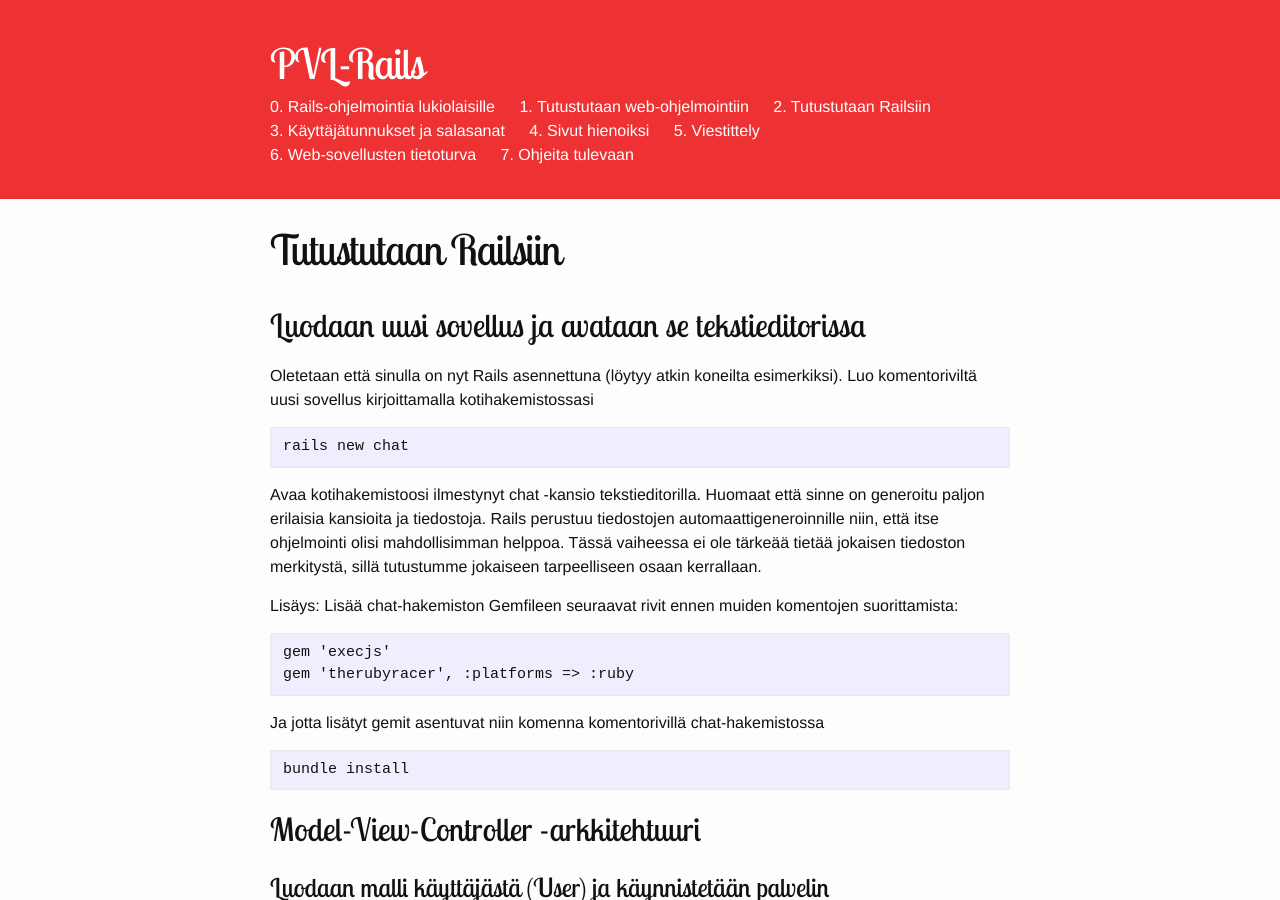
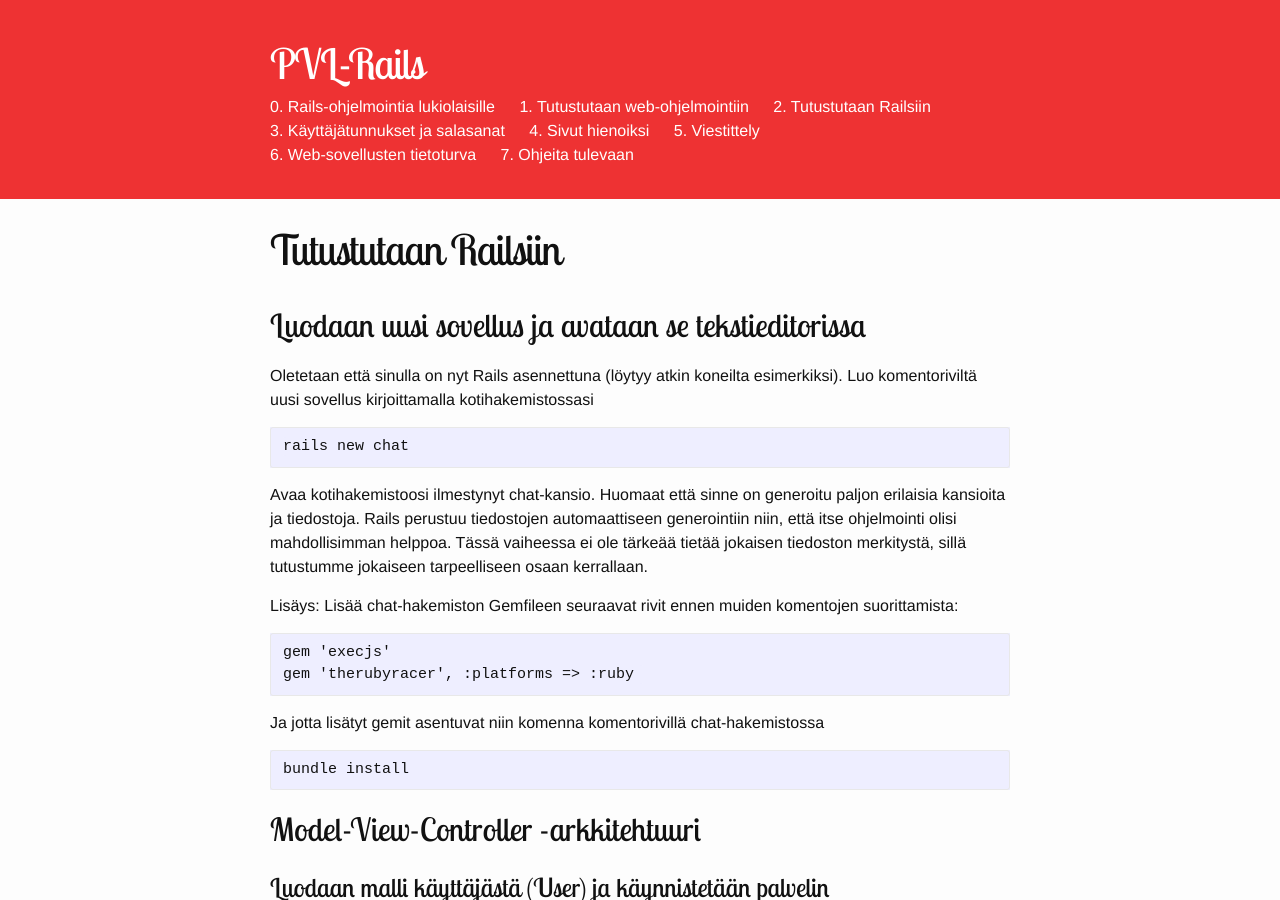
Before and after one commit to viderizer/pvl-rails.github.io, a Jekyll site: the page built from _pages/osa2.md, in a window 1280 px wide and 900 px high. Built offline with Jekyll 4.4.1, drawn with Linux system fonts in a browser that asks for light colours; some of the changed text lies outside the part shown.

Commit message:
minor edits to osa2

```diff
--- a/_pages/osa2.md
+++ b/_pages/osa2.md
@@ -13,9 +13,9 @@
 
     rails new chat
 
-Avaa kotihakemistoosi ilmestynyt chat -kansio tekstieditorilla. Huomaat että sinne on
+Avaa kotihakemistoosi ilmestynyt chat-kansio. Huomaat että sinne on
 generoitu paljon erilaisia kansioita ja tiedostoja. Rails perustuu
-tiedostojen automaattigeneroinnille niin, että itse ohjelmointi olisi
+tiedostojen automaattiseen generointiin niin, että itse ohjelmointi olisi
 mahdollisimman helppoa. Tässä vaiheessa ei ole tärkeää tietää jokaisen
 tiedoston merkitystä, sillä tutustumme jokaiseen tarpeelliseen osaan
 kerrallaan.
```
Also changed, not shown: other parts of _pages/osa2.md (+2 -1 lines).
